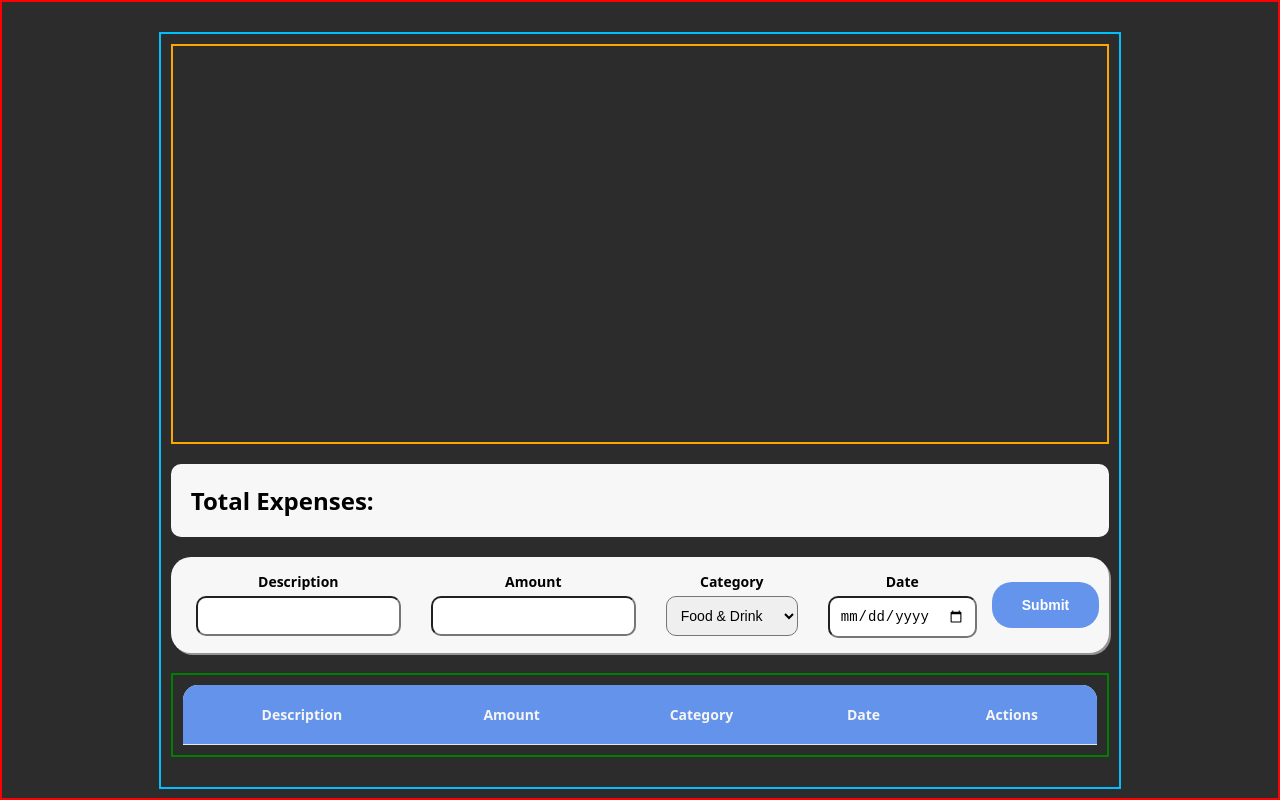
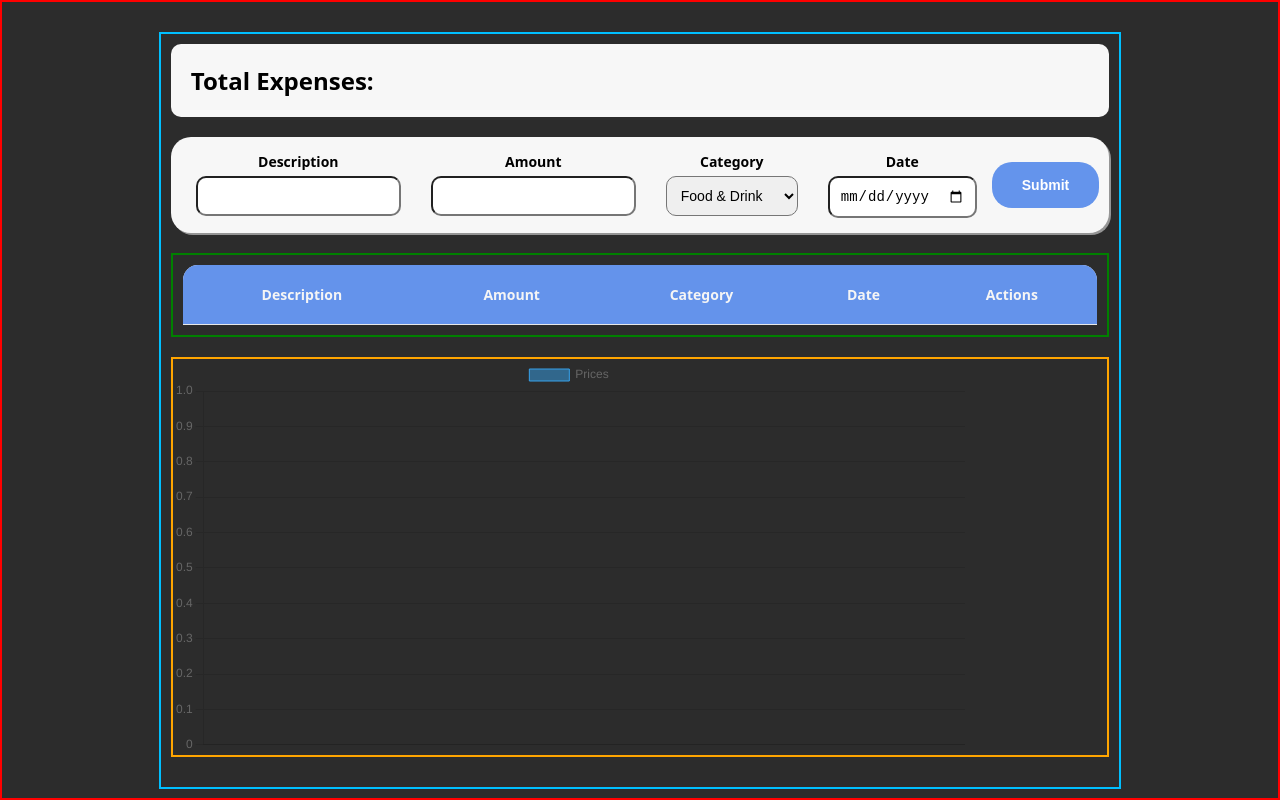
Before and after one commit to chrono-04/finance-tracker, a website built with Vite: page index.html in a window 1280 px wide. Built offline with nearby package versions, Linux system fonts and the light colour scheme.

Commit message:
fix local storage invalid value

```diff
--- a/index.html
+++ b/index.html
@@ -8,7 +8,6 @@
   <body>
     <div class="main-container">
       <div class="content-container">
-        <div class="chart-container"></div>
         <div class="dashboard-container">
           <p>Total Expenses:</p>
           <p class="expenses-el"></p>
@@ -55,6 +54,7 @@
             </tr>
           </table>
         </div>
+        <div class="chart-container"></div>
       </div>
     </div>
     <script src="scripts/main.js" type="module"></script>
--- a/scripts/main.js
+++ b/scripts/main.js
@@ -2,7 +2,6 @@ import { addRecord } from "../scripts/addRecord.js";
 import { editRecord } from "../scripts/editRecord.js";
 import { deleteRecord } from "../scripts/deleteRecord.js";
 import { Chart } from "chart.js/auto";
-import sampleData from "../data/sampleData.json" assert { type: "json" };
 
 const descInput = document.querySelector(".desc-input-el");
 const amountInput = document.querySelector(".amount-input-el");
@@ -12,8 +11,6 @@ const submitBtn = document.querySelector(".submit-btn-el");
 const table = document.querySelector(".table-el");
 const expensesTotal = document.querySelector(".expenses-el");
 const chartContainer = document.querySelector(".chart-container");
-let expensesPerMonth = null;
-let expensesAmount = null;
 
 let recordsDatabase = JSON.parse(
   localStorage.getItem("financial-records") || "[]",
@@ -68,19 +65,22 @@ function renderFromLocalStorage() {
     const date = new Date(currentItem.date);
     const month = date.toLocaleString("en-US", { month: "long" });
 
-    acc[month] = (acc[month] || 0) + currentItem.amount;
+    acc[month] = (acc[month] || 0) + Number(currentItem.amount);
     return acc;
   }, {});
+
+  const expensesPerMonth = Object.keys(expensesSummaryChart);
+  const expensesAmount = Object.values(expensesSummaryChart);
 
   function summaryBarChart(ctx) {
     new Chart(ctx, {
       type: "bar",
       data: {
-        labels: monthData,
+        labels: expensesPerMonth,
         datasets: [
           {
             label: "Prices",
-            data: amountData,
+            data: expensesAmount,
             borderWidth: 1,
           },
         ],
@@ -96,9 +96,6 @@ function renderFromLocalStorage() {
   }
 
   console.log(expensesSummaryChart);
-
-  expensesPerMonth = Object.keys(expensesSummaryChart);
-  expensesAmount = Object.values(expensesSummaryChart);
 
   console.log(expensesPerMonth);
   console.log(expensesAmount);
@@ -127,13 +124,6 @@ function clearField() {
   dateInput.value = "";
 }
 
-function addSampleData() {
-  recordsDatabase.push(...sampleData);
-  saveToLocalStorage(recordsDatabase);
-}
-
-console.log(typeof recordsDatabase);
-
 renderFromLocalStorage();
 
 submitBtn.addEventListener("click", addRecord);
```
